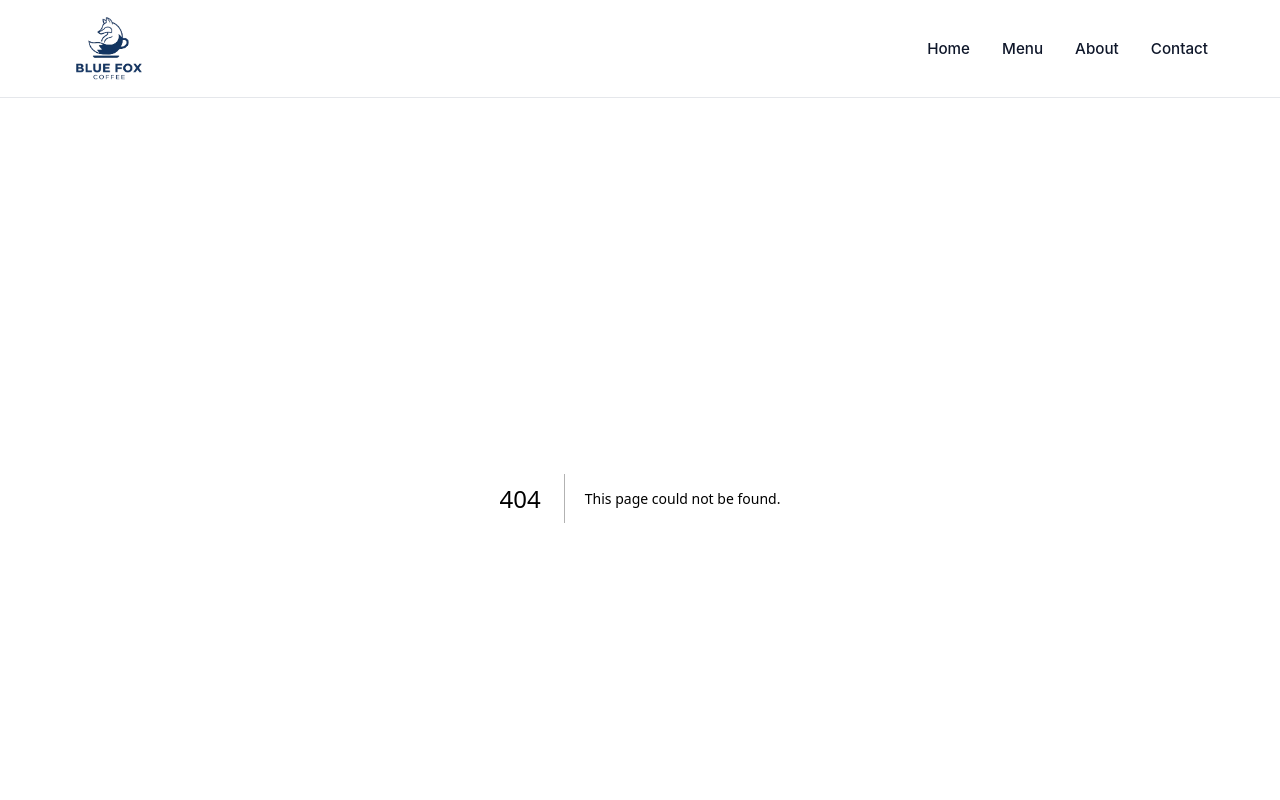
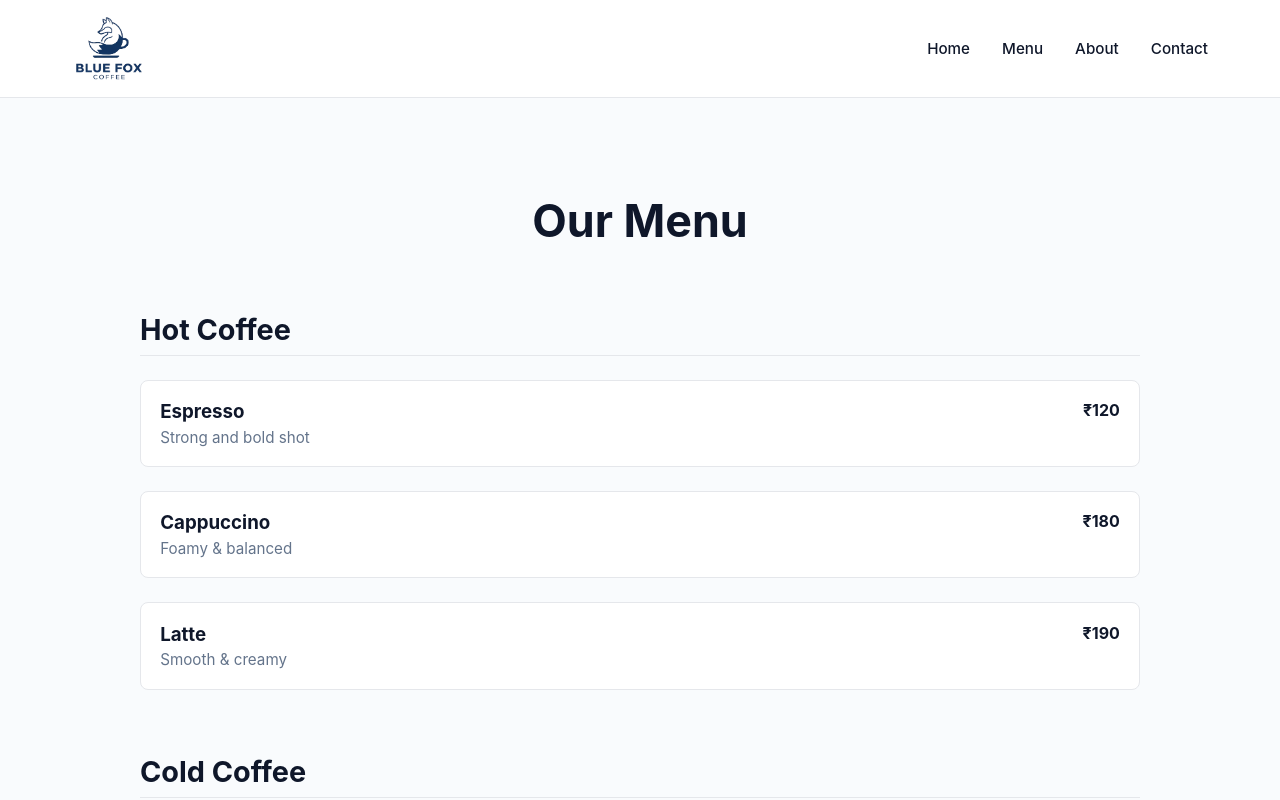
Before and after one commit to janakiramgermany-png/bluefoxcoffee, a Next.js app: page /menu in a window 1280 px wide. Before the commit this address had no page. Shown: the top 800 px of the page. Built offline with nearby package versions, Linux system fonts and the light colour scheme.

Commit message:
feat: menu page layout

```diff
--- /dev/null
+++ b/src/app/menu/page.tsx
@@ -0,0 +1,9 @@
+import MenuSection from "@/sections/MenuSection";
+
+export default function MenuPage() {
+  return (
+    <main>
+      <MenuSection />
+    </main>
+  );
+}
--- /dev/null
+++ b/src/sections/MenuSection.tsx
@@ -0,0 +1,75 @@
+const MENU = [
+  {
+    category: "Hot Coffee",
+    items: [
+      { name: "Espresso", price: "₹120", desc: "Strong and bold shot" },
+      { name: "Cappuccino", price: "₹180", desc: "Foamy & balanced" },
+      { name: "Latte", price: "₹190", desc: "Smooth & creamy" },
+    ],
+  },
+  {
+    category: "Cold Coffee",
+    items: [
+      { name: "Cold Brew", price: "₹200", desc: "Slow brewed, smooth" },
+      { name: "Iced Latte", price: "₹210", desc: "Chilled & refreshing" },
+    ],
+  },
+];
+
+export default function MenuSection() {
+  return (
+    <section style={{ padding: "6rem 2rem", background: "#f9fbfd" }}>
+      <div style={{ maxWidth: "1000px", margin: "0 auto" }}>
+        <h1
+          style={{
+            textAlign: "center",
+            fontSize: "2.8rem",
+            marginBottom: "4rem",
+          }}
+        >
+          Our Menu
+        </h1>
+
+        {MENU.map((group) => (
+          <div key={group.category} style={{ marginBottom: "4rem" }}>
+            <h2
+              style={{
+                fontSize: "1.8rem",
+                marginBottom: "1.5rem",
+                borderBottom: "1px solid #e5e7eb",
+                paddingBottom: "0.5rem",
+              }}
+            >
+              {group.category}
+            </h2>
+
+            <div style={{ display: "grid", gap: "1.5rem" }}>
+              {group.items.map((item) => (
+                <div
+                  key={item.name}
+                  style={{
+                    display: "flex",
+                    justifyContent: "space-between",
+                    alignItems: "flex-start",
+                    padding: "1.2rem",
+                    background: "#fff",
+                    borderRadius: "8px",
+                    border: "1px solid #e5e7eb",
+                  }}
+                >
+                  <div>
+                    <h3 style={{ marginBottom: "0.3rem" }}>{item.name}</h3>
+                    <p style={{ color: "#64748b", fontSize: "0.95rem" }}>
+                      {item.desc}
+                    </p>
+                  </div>
+                  <strong>{item.price}</strong>
+                </div>
+              ))}
+            </div>
+          </div>
+        ))}
+      </div>
+    </section>
+  );
+}
```
Also changed, not shown: src/sections/FeaturedMenu.tsx (renamed from src/app/FeaturedMenu.tsx), src/sections/Footer.tsx (renamed from src/app/Footer.tsx), src/sections/VisitUs.tsx (renamed from src/app/VisitUs.tsx), src/sections/WhyUs.tsx (renamed from src/app/WhyUs.tsx).
